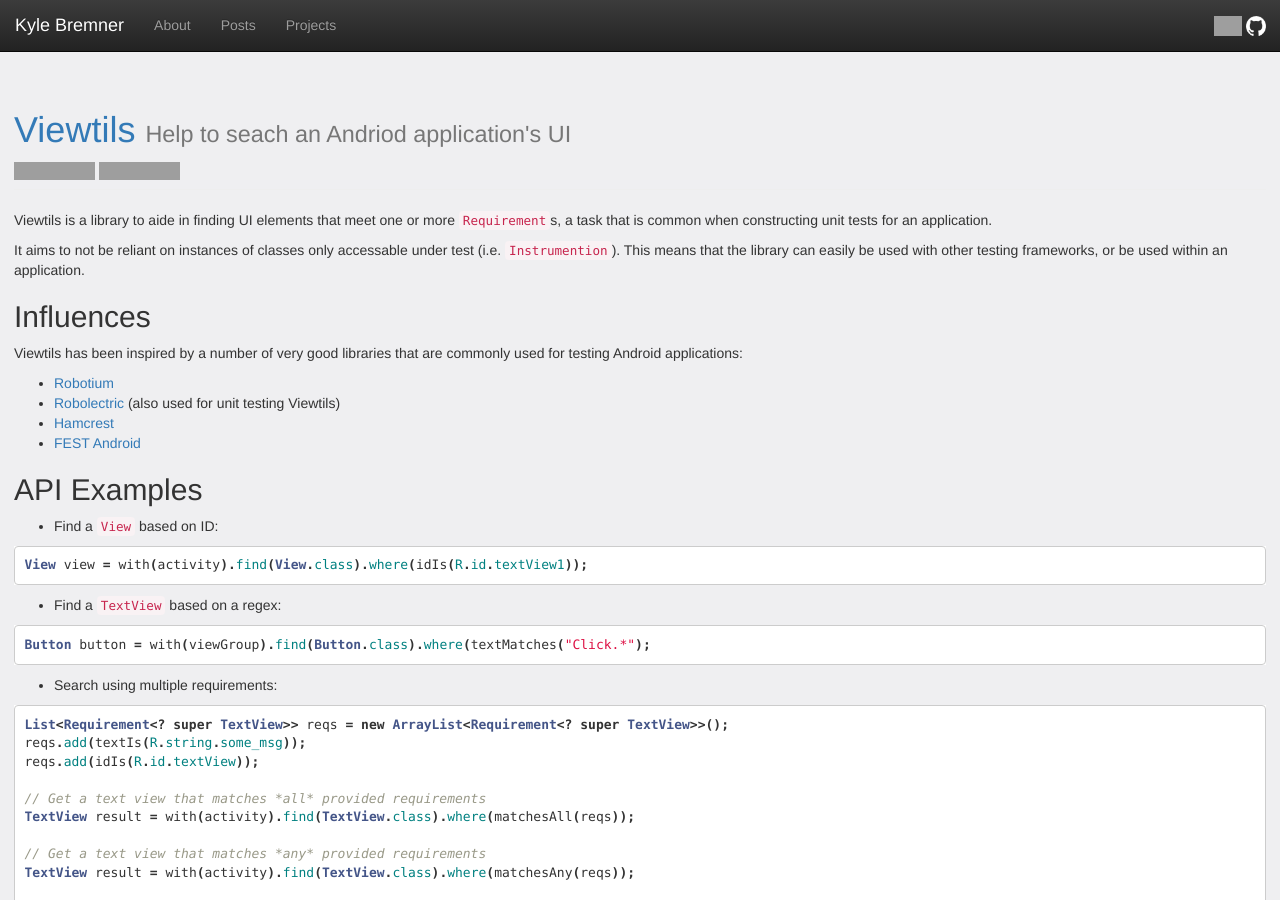
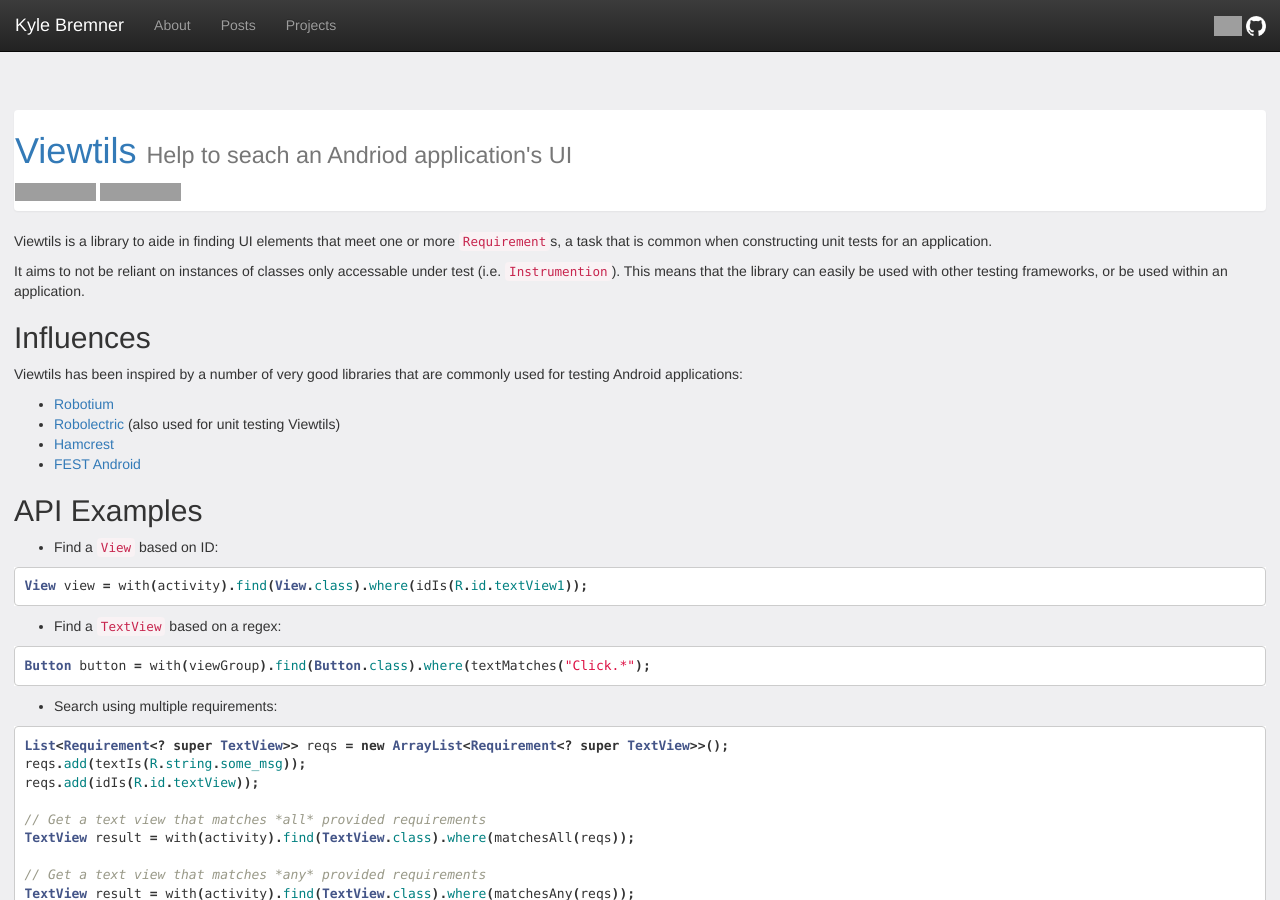
Before and after one commit to kbremner/kbremner.github.io, a Jekyll site: the page built from projects/Viewtils.md, in a window 1280 px wide and 900 px high. Built offline with Jekyll 4.4.1, drawn with Linux system fonts in a browser that asks for light colours; nearby versions of some CDN libraries; Markdown is read by kramdown in place of the engine named in the settings; grey boxes are pictures that could not be loaded.

Commit message:
Updated Viewtils.md

```diff
--- a/projects/Viewtils.md
+++ b/projects/Viewtils.md
@@ -4,7 +4,7 @@
 published: true
 ---
 
-<div class="page-header">
+<div class="panel panel-header page-header">
 <h1><a href="https://github.com/kbremner/Viewtils" target="_blank">Viewtils</a> <br class="visible-xs"><small>Help to seach an Andriod application's UI</small></h1>
 <a href="https://travis-ci.org/kbremner/Viewtils" target="_blank"><img class="build-info-tag" src="https://travis-ci.org/kbremner/Viewtils.png"></a> <a href="https://coveralls.io/r/kbremner/Viewtils?branch=master" target="_blank"><img class="build-info-tag" src="https://coveralls.io/repos/kbremner/Viewtils/badge.png?branch=master"></a>
 </div>
```
